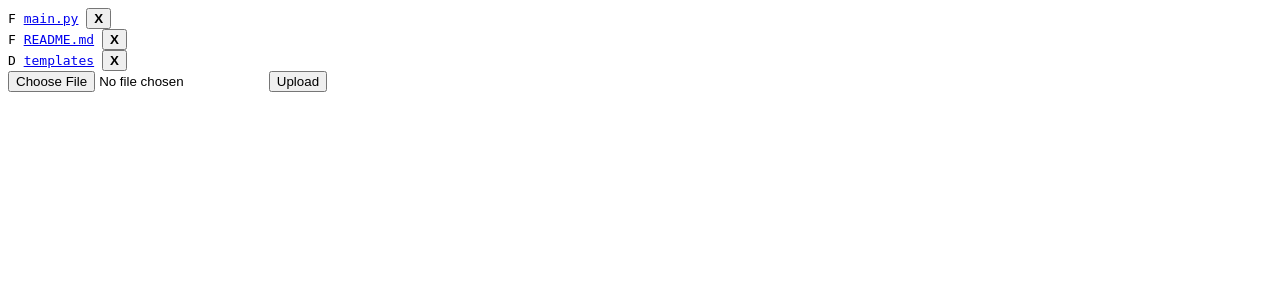
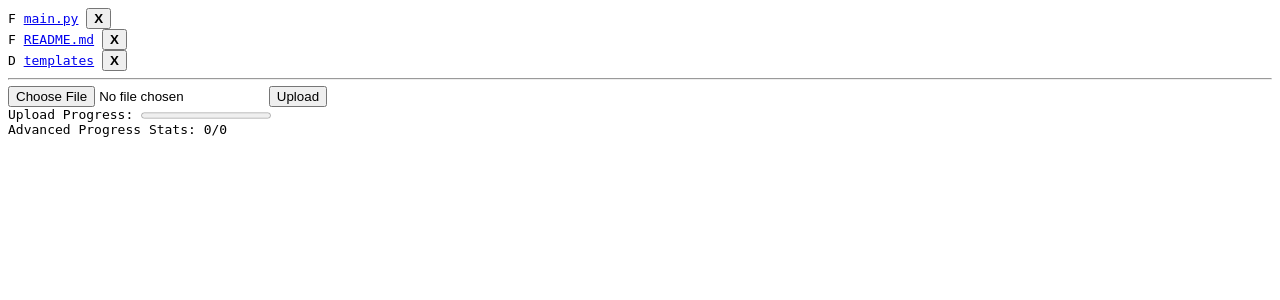
Before and after one commit to TTWNO/uftp, a Flask app: page /show/ in a window 1280 px wide. Shown: the top 300 px of the page. Run offline with Flask 2, Linux system fonts and the light colour scheme.

Commit message:
Progress bar test

```diff
--- a/templates/layout.html
+++ b/templates/layout.html
@@ -15,11 +15,25 @@
     </style>
     <script>
       function show_alert() {
-  if(!confirm("Do you really want to do this?")) {
-    return false;
-  }
-  this.form.submit();
-}
+        if(confirm("Do you really want to do this?")) {
+          this.form.submit();
+        }
+      }
+      function upload_file() {
+        var data = new FormData();
+        data.append('file', document.getElementById('fileupload').files[0]);
+        data.set('dir', document.getElementById('dir').value);
+        var request = new XMLHttpRequest();
+        request.open('post', '/upload');
+        request.addEventListener('progress', (e) => {
+          var perc = (e.loaded/e.total)*100;
+          console.log(perc);
+        });
+        request.addEventListener('load', (e) => {
+          console.log("done");
+        });
+        request.send(data);
+      }
       </script>
   </head>
   <body>
--- a/templates/list.html
+++ b/templates/list.html
@@ -22,9 +22,17 @@
       <br>
     {% endif %}
   {% endfor %}
-  <form action="/upload" method="POST" enctype="multipart/form-data">
-    <input type="file" name="file">
-    <input type="text" name="dir" value="{{ root }}" hidden>
-    <input type="submit" value="Upload">
-  </form>
+  <hr>
+  <div id="upload_inputs">
+    <input type="file" name="file" id="fileupload">
+    <input type="text" name="dir" value="{{ root }}" hidden id="dir">
+    <input type="submit" value="Upload" onclick="upload_file();">
+  </div>
+  <label for="progress">Upload Progress:</label>
+  <progress id="progress" min="0" max="100" value="0"></progress>
+  <br>
+  <label for="progress-adv">Advanced Progress Stats:</label>
+  <span id="progress-adv">
+    <span id="progress-uploaded">0</span>/<span id="progress-total">0</span>
+  </span>
 {% endblock %}
```
Also changed, not shown: 1 other file.
